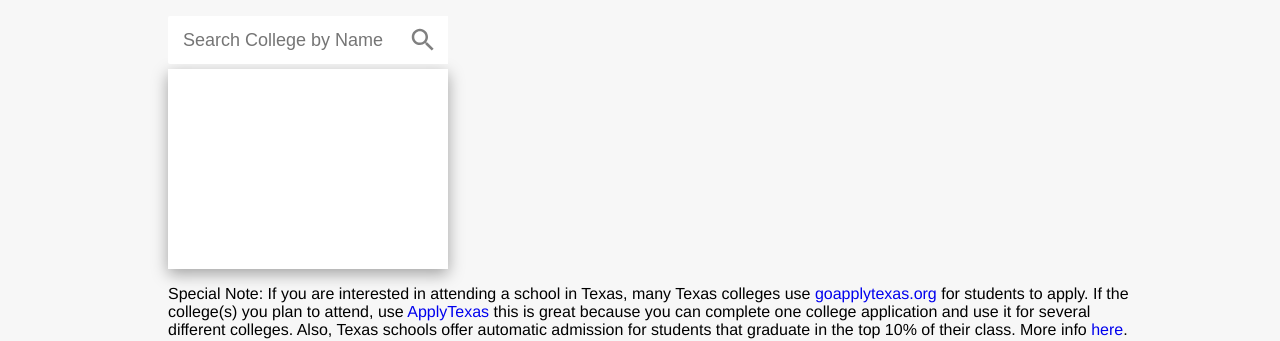
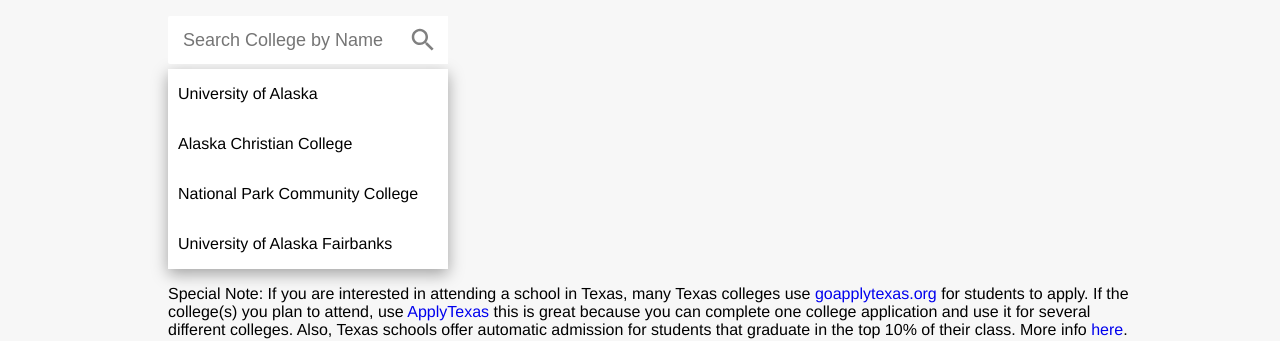
Before and after one commit to a-cole55/college-guide, a React (Create React App) app: page /admission in a window 1280 px wide. Shown: the part 381-722 px from the top of the page. Built offline with nearby package versions, Linux system fonts and the light colour scheme.

Commit message:
cleaned up data in CollegeData.json file

```diff
--- a/src/components/Admission.js
+++ b/src/components/Admission.js
@@ -1,6 +1,6 @@
 import NavigationButton from "./Button";
 import SearchBar from "./SearchBar";
-// import CollegeData from "./CollegeData.json";
+import CollegeData from "./CollegeData.json";
 
 export default function Admission(){
     return(
@@ -19,7 +19,7 @@ export default function Admission(){
                     </ul>
                 <li><strong>Step 2:</strong> Apply: The link to the college application can be found on the college admissions page. Enter the college
                 name here in the search bar:</li>
-                <SearchBar placeholder="Search College by Name"/>
+                <SearchBar placeholder="Search College by Name" data={CollegeData}/>
                 <p>Special Note: If you are interested in attending a school in Texas, many Texas colleges use <a href="https://goapplytexas.org/">goapplytexas.org</a> for students to apply.
                     If the college(s) you plan to attend, use <a href="https://goapplytexas.org/">ApplyTexas</a> this is great because you can complete one college application and use it for
                     several different colleges.
--- a/src/components/SearchBar.js
+++ b/src/components/SearchBar.js
@@ -11,7 +11,15 @@ export default function SearchBar({placeholder, data}){
                     <SearchIcon />
                 </div>
             </div>
-            <div className='dataResult'></div>
+            <div className='dataResult'>
+                {data.map((value, key) => {
+                    return (
+                    <a className="dataItem" href={value.url} target="_blank">
+                        <p>{value.name}</p>
+                    </a>
+                    );
+                })}
+            </div>
         </div>
     )
 }
```
Also changed, not shown: src/components/CollegeData.json.
